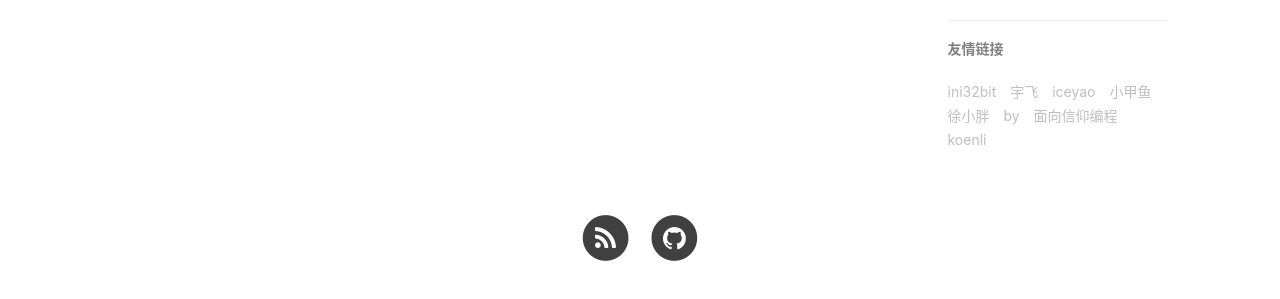
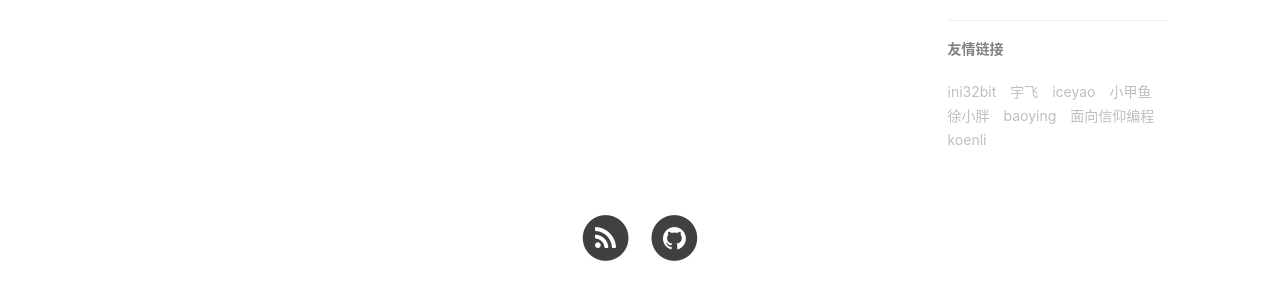
Before and after one commit to elrondwong/elrond.wang, a Jekyll site: the page built from messages.html, in a window 1280 px wide. Shown: the part 938-1237 px from the top of the page. Built offline with Jekyll 4.4.1, drawn with Linux system fonts in a browser that asks for light colours; comment, search, counter and statistics services are not loaded.

```diff
--- a/_config.yml
+++ b/_config.yml
@@ -76,13 +76,13 @@ friends: [
         title: "徐小胖",
         href: "http://www.xuxiaopang.com/"
     },{
-        title: "by",
+        title: "baoying",
         href: "http://www.hanbaoying.com/"
     },{
         title: "面向信仰编程",
         href: "https://draveness.me/"
     },{
         title: "koenli",
-        href: "http://koenli.com/"
+        href: "https://www.koenli.com/"
     }
 ]
```
